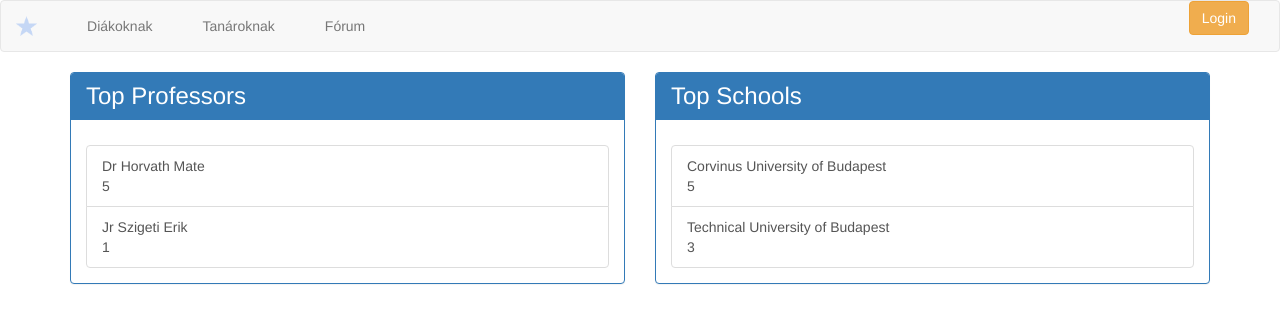
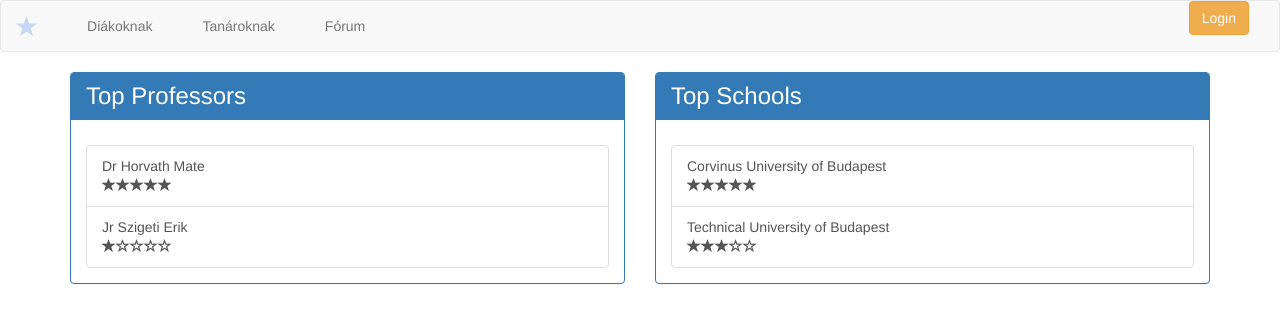
Before and after one commit to mate-horvath/markmyprof-angular, an Angular app: page / in a window 1280 px wide. Shown: the top 322 px of the page. Built offline with nearby package versions, Linux system fonts and the light colour scheme.

Commit message:
Transformed ratings into a star based system

```diff
--- a/src/app/home/top-lists/top-school-list/top-school-list.component.html
+++ b/src/app/home/top-lists/top-school-list/top-school-list.component.html
@@ -5,7 +5,9 @@
             <div class="panel-body">
                 <a class="list-group-item clearfix" style="cursor: pointer" *ngFor="let school of schoolList">
                     <div>{{school.getName()}}</div>
-                    <div>{{ school.getRating() }}</div>
+                    <div><span *ngFor="let index of [1,2,3,4,5]"
+                               [ngClass]="index <= school.getRating() ? 'glyphicon glyphicon-star': 'glyphicon glyphicon-star-empty'"></span>
+                    </div>
                 </a>
             </div>
         </ul>
--- a/src/app/home/top-lists/top-teacher-list/top-teacher-list.component.html
+++ b/src/app/home/top-lists/top-teacher-list/top-teacher-list.component.html
@@ -5,7 +5,9 @@
             <div class="panel-body">
                 <a class="list-group-item clearfix" style="cursor: pointer" *ngFor="let professor of professorList">
                     <div>{{ professor.getTitle()}} {{ professor.getLastName()}} {{ professor.getFirstName()}}</div>
-                    <div>{{ professor.getRating() }}</div>
+                    <div><span *ngFor="let index of [1,2,3,4,5]"
+                               [ngClass]="index <= professor.getRating() ? 'glyphicon glyphicon-star': 'glyphicon glyphicon-star-empty'"></span>
+                    </div>
                 </a>
             </div>
         </ul>
```
Lines whose indentation alone changed are shown as unchanged.
